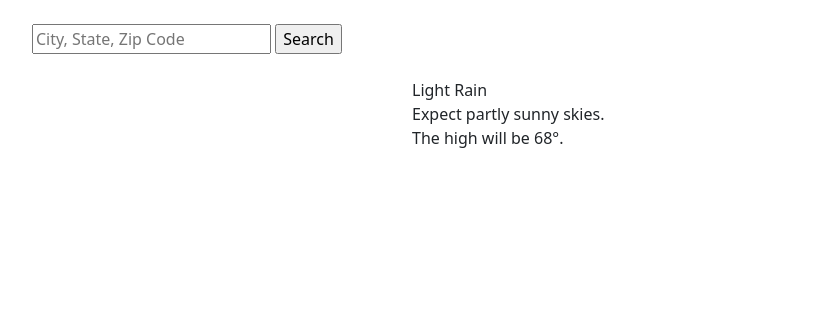
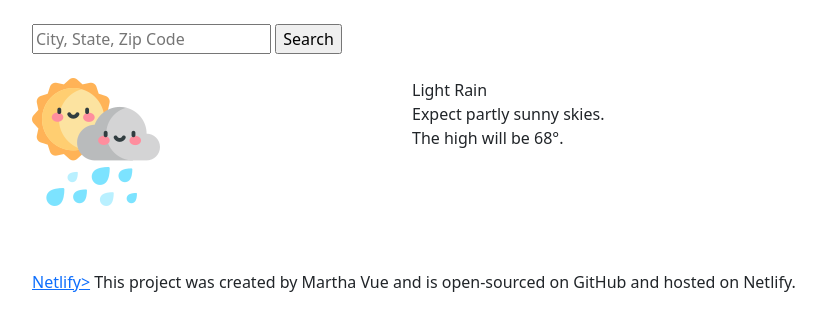
Before and after one commit to MartyVue/weathera-app, a plain HTML site: page index.html in a window 1280 px wide. Shown: the whole page, without its empty margins (50-875 px from the left). Drawn offline with nearby package versions, Linux system fonts and the light colour scheme; files whose address does not match are found by name.

Commit message:
Added link to Netlify

```diff
--- a/index.html
+++ b/index.html
@@ -57,6 +57,8 @@
         <h6 id="city"></h6>
 				<br />
       </p>
+      <a href="https://awesome-morse-97e9f0.netlify.app">Netlify></a>
+      This project was created by Martha Vue and is open-sourced on GitHub and hosted on Netlify.
     </div>
   </body>
 </html>
```
Also changed, not shown: images/raincloud.png (added), src/index.js (renamed from index.js), src/styles.css (renamed from styles.css), 1 other file.
